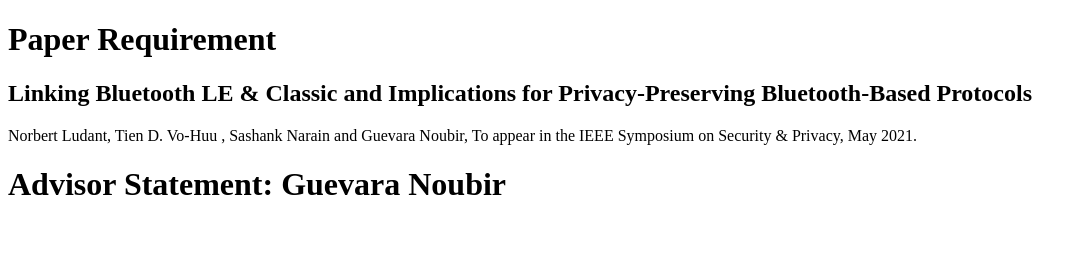
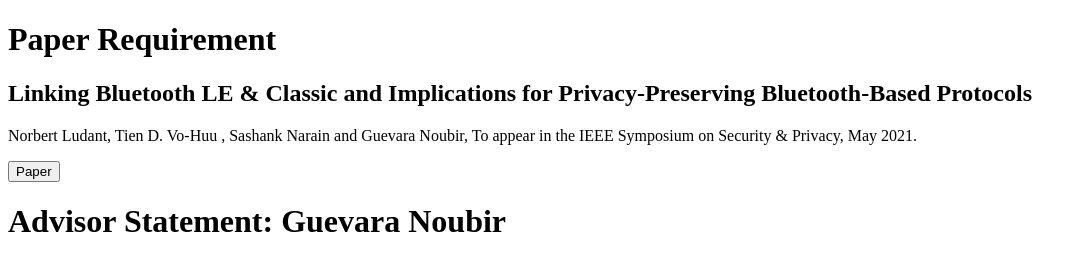
Before and after one commit to NorbLd/NorbLd.github.io, a plain HTML site: page index.html in a window 1280 px wide. Shown: the whole page, without its empty margins (0-1087 px from the left). Drawn offline with Linux system fonts and the light colour scheme.

Commit message:
Update index.html

```diff
--- a/index.html
+++ b/index.html
@@ -5,6 +5,10 @@
 <h2>Linking Bluetooth LE & Classic and Implications for Privacy-Preserving Bluetooth-Based Protocols</h2>
 <p>Norbert Ludant, Tien D. Vo-Huu , Sashank Narain and Guevara Noubir, To appear in the IEEE Symposium on Security & Privacy, May 2021.</p>
 
+<form method="get" action="BTCBLE.pdf">
+  <button type="submit">Paper</button>
+</form>
+
 <h1>Advisor Statement: Guevara Noubir </h1>
 </body>
 </html>
```
